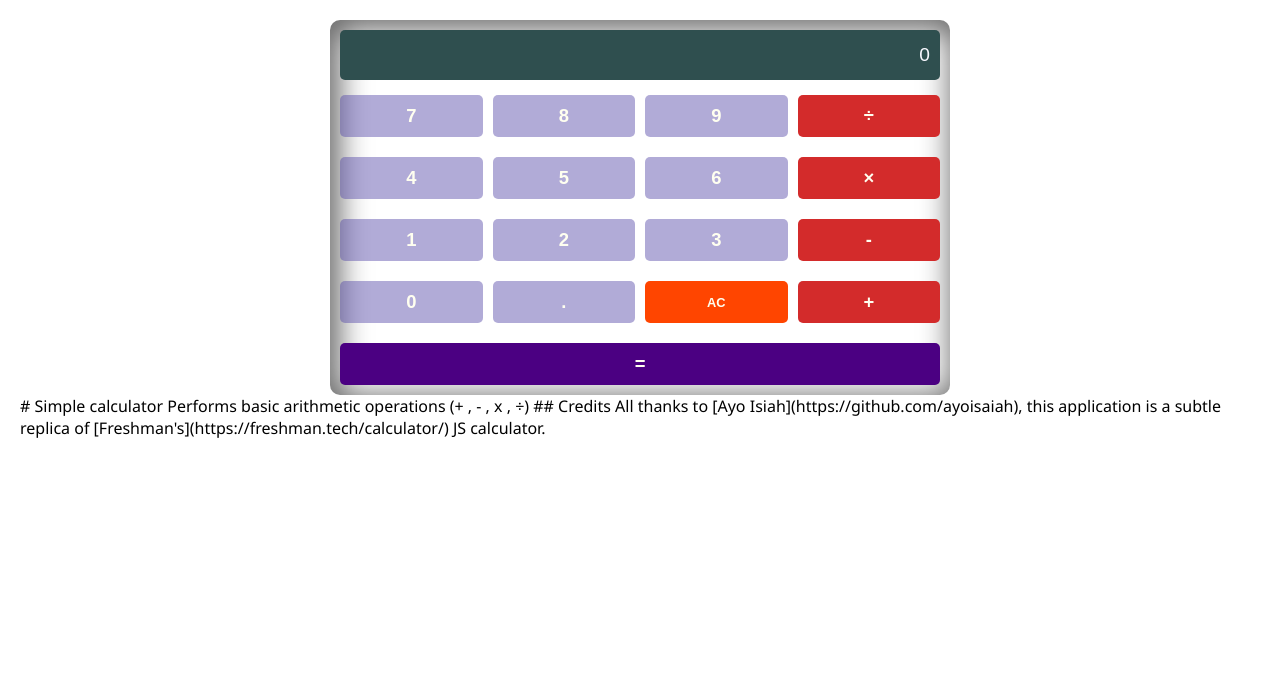
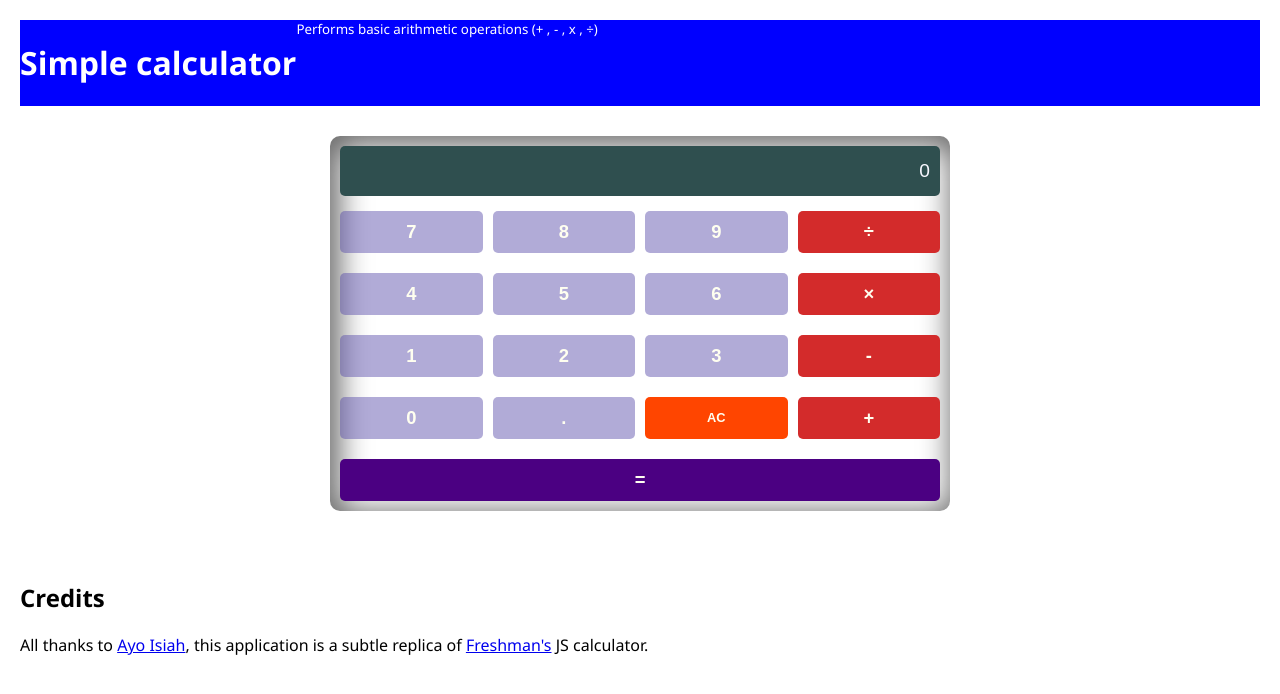
Before and after one commit to chibundum13/simple-calculator, a plain HTML site: page index.html in a window 1280 px wide. Drawn offline with Linux system fonts and the light colour scheme.

Commit message:
Update index.html
Added the credit links and a header plus footer

```diff
--- a/index.html
+++ b/index.html
@@ -79,9 +79,22 @@
     .all-clear:hover {
         background-color: rgba(255, 68, 0, 0.651);
     }
+        .header{
+            background-color: blue;
+            color: white;
+            display: flex;
+            width: 100%;
+            margin-bottom: 30px;
+        }
     </style>
 </head>
 <body>
+    <div class="header">
+        <div style="display: flex; flex-direction: coloumn;">
+            <h1>Simple calculator</h1>
+            <small>Performs basic arithmetic operations (+ , - , x , ÷)</small>
+        </div>
+    </div>
     <div class="calculator">
         <input type="text" class="calculator-screen" id="calc-scr" value="" disabled>
 
@@ -109,7 +122,10 @@
             <button type="button" class="equalsTo operator" value="=">=</button>
         </div>
     </div>
-
+    <div style="margin-top: 70px;">
+        <h2>Credits</h2>
+        <p>All thanks to <a href="https://github.com/ayoisaiah">Ayo Isiah</a>, this application is a subtle replica of <a href="https://freshman.tech/calculator/">Freshman's</a> JS calculator.
+    </div>
 
     <script>
         const calculator = {
@@ -230,9 +246,3 @@
     </script>
 </body>
 </html>
-
-# Simple calculator
-Performs basic arithmetic operations (+ , - , x , ÷)
-
-## Credits
-All thanks to [Ayo Isiah](https://github.com/ayoisaiah), this application is a subtle replica of [Freshman's](https://freshman.tech/calculator/) JS calculator.
```
